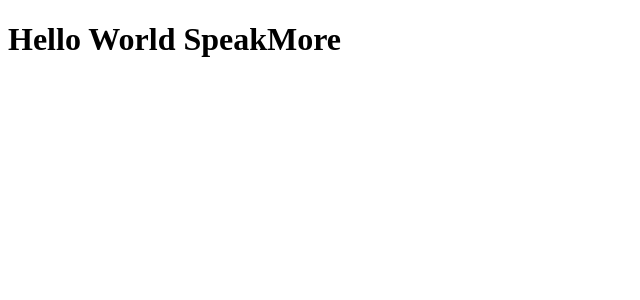
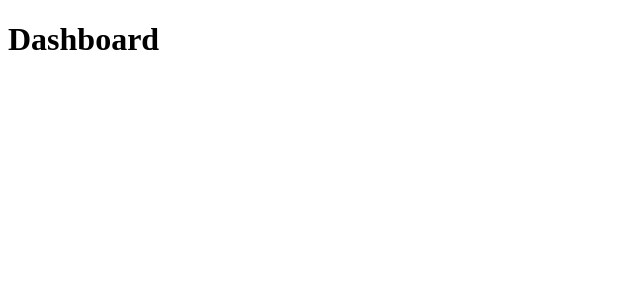
Before and after one commit to jerp86/frontSpeakMore, a React (Create React App) app: page / in a window 1280 px wide. Shown: the top 300 px of the page, without its empty margins (0-640 px from the left). Built offline with nearby package versions, Linux system fonts and the light colour scheme.

Commit message:
creating routes

```diff
--- a/src/App.tsx
+++ b/src/App.tsx
@@ -1,7 +1,11 @@
 import React from 'react';
+import { BrowserRouter } from 'react-router-dom';
+import Routes from './routes';
 
-function App() {
-  return <h1>Hello World SpeakMore</h1>;
-}
+const App: React.FC = () => (
+  <BrowserRouter>
+    <Routes />
+  </BrowserRouter>
+);
 
 export default App;
--- /dev/null
+++ b/src/routes/index.tsx
@@ -0,0 +1,14 @@
+import React from 'react';
+import { Switch, Route } from 'react-router-dom';
+
+import Dashboard from '../pages/Dashboard';
+import SpeakMore from '../pages/SpeakMore';
+
+const Routes: React.FC = () => (
+  <Switch>
+    <Route path="/" exact component={Dashboard} />
+    <Route path="/speakmore" component={SpeakMore} />
+  </Switch>
+);
+
+export default Routes;
```
Also changed, not shown: 1 other file (tests, documents, lock files or other folders).
